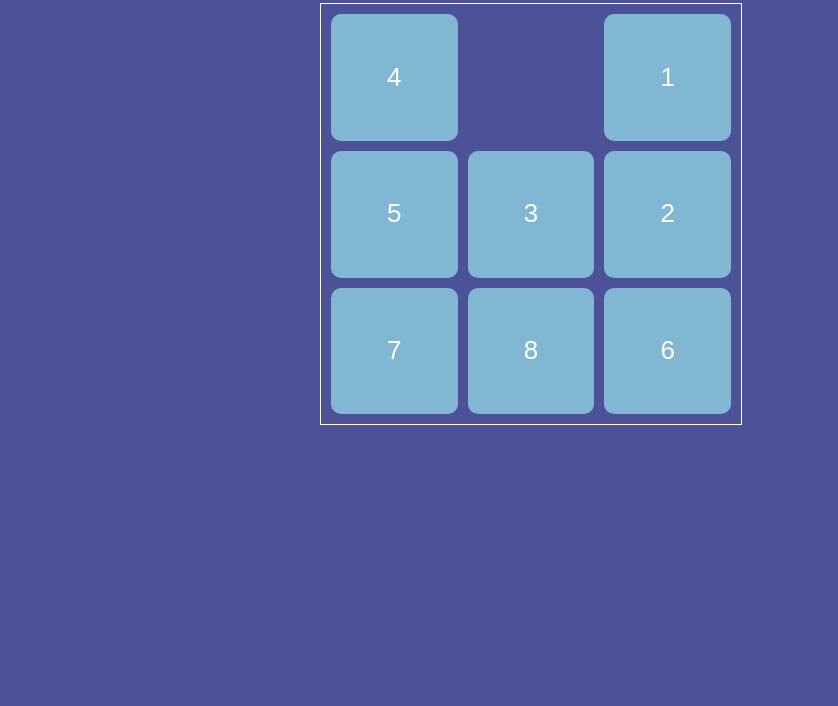
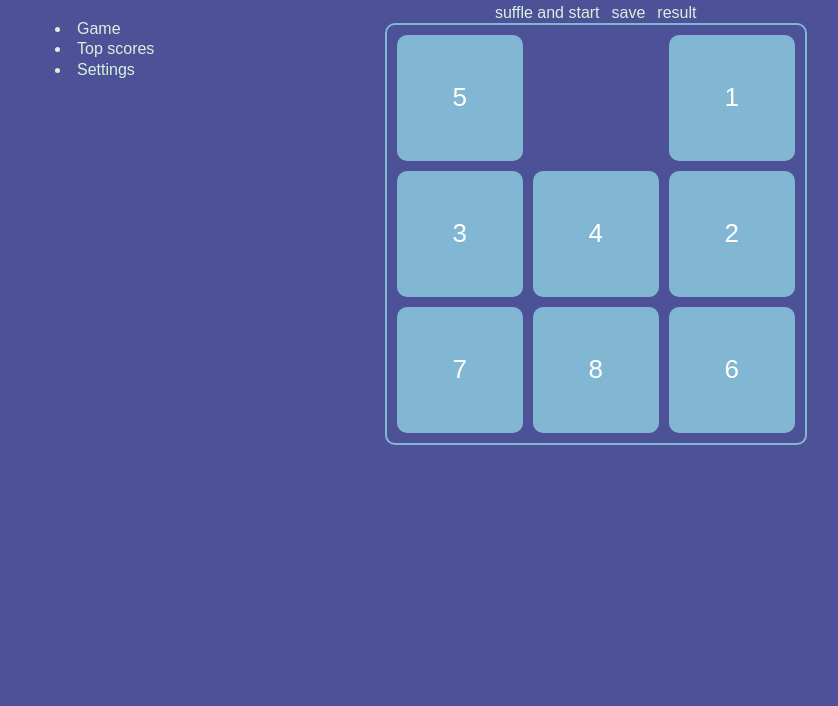
Before and after one commit to Stesho/gem-puzzle, a website built with webpack: page gem-puzzle/src/index.html in a window 1280 px wide. Shown: the part 94-800 px from the top of the page, without its empty margins (109-947 px from the left). Built offline with nearby package versions, Linux system fonts and the light colour scheme.

Commit message:
feat: add pages toggle

```diff
--- a/gem-puzzle/src/index.js
+++ b/gem-puzzle/src/index.js
@@ -1,24 +1,12 @@
 import './index.html';
 import './styles/index.scss';
 import html from './pages/home/home.html';
-import Puzzle from './js/puzzle';
-// import setHandlers from './js/home';
+import { renderHome } from './js/home';
 
 const start = () => {
   const body = document.querySelector('body');
   body.innerHTML = html;
-  const puzzle = new Puzzle(9);
-
-  puzzle.draw();
-  // setHandlers(puzzle.moveCell);
-  const cells = document.querySelectorAll('.canvas__cell');
-
-  for (let i = 0; i < cells.length; i += 1) {
-    cells[i].addEventListener('click', () => {
-      puzzle.moveCell(i);
-      // console.log(puzzle.empty);
-    });
-  }
+  renderHome();
 };
 
 start();
--- a/gem-puzzle/src/js/home.js
+++ b/gem-puzzle/src/js/home.js
@@ -1,3 +1,7 @@
+import game from '../pages/game/game.html';
+import top from '../pages/top/top.html';
+import Puzzle from './puzzle';
+
 const setHandler = (callback) => {
   const cells = document.querySelectorAll('.canvas__cell');
 
@@ -8,4 +12,37 @@ const setHandler = (callback) => {
   }
 };
 
-export default setHandler;
+const renderPage = (page, callback) => {
+  const main = document.querySelector('.page');
+
+  switch (page) {
+    case 'game':
+      main.innerHTML = game;
+      callback();
+      break;
+    case 'top':
+      main.innerHTML = top;
+      break;
+    default:
+      break;
+  }
+};
+
+const renderHome = () => {
+  const buttons = document.querySelectorAll('.menu__list-item button');
+  const main = document.querySelector('.page');
+  const pages = ['game', 'top'];
+  const puzzle = new Puzzle(9);
+  main.innerHTML = game;
+
+  for (let i = 0; i < buttons.length; i += 1) {
+    buttons[i].addEventListener('click', () => {
+      renderPage(pages[i], () => puzzle.draw());
+    });
+  }
+
+  renderPage(pages[0], () => puzzle.draw());
+  setHandler(puzzle.moveCell);
+};
+
+export { setHandler, renderHome };
--- a/gem-puzzle/src/js/puzzle.js
+++ b/gem-puzzle/src/js/puzzle.js
@@ -3,6 +3,7 @@ class Puzzle {
     this.cellCount = cellCount;
     this.emptyIndex = [];
     this.cellArr = this.setCellArr();
+    this.movesCount = 0;
   }
 
   draw() {
@@ -43,7 +44,7 @@ class Puzzle {
   }
 
   shuffle() {
-    const moveCount = 100;
+    const moveCount = 200;
     const min = 0;
     const max = this.cellCount - 1;
 
--- /dev/null
+++ b/gem-puzzle/src/pages/game/game.html
@@ -0,0 +1,11 @@
+<div class="game">
+  <div class="panel">
+    <button class="panel__start">suffle and start</button>
+    <button class="panel__start">save</button>
+    <button class="panel__start">result</button>
+  </div>
+  <div class="canvas-wrapper">
+    <div class="canvas">
+    </div>
+  </div>
+</div>
--- /dev/null
+++ b/gem-puzzle/src/pages/game/game.scss
@@ -0,0 +1,54 @@
+@import '../../styles/var.scss';
+
+.panel {
+  display: flex;
+  justify-content: center;
+}
+
+.canvas-wrapper {
+  display: flex;
+  justify-content: center;
+  width: 100%;
+}
+
+.canvas {
+  display: flex;
+  flex-wrap: wrap;
+  width: 422px;
+  height: 422px;
+  padding: 10px;
+  border: 2px solid $text-color-blue;
+  border-radius: 10px;
+  gap: 10px;
+  &__cell {
+    display: flex;
+    justify-content: center;
+    align-items: center;
+    font-size: 26px;
+    color: #fff;
+    background-color: $text-color-blue;
+    border-radius: 10px;
+    user-select: none;
+    cursor: pointer;
+  }
+  &__emptyCell {
+    visibility: none;
+    background: none;
+  }
+}
+
+.animationPopUp {
+  animation: popUp 0.5s ease;
+}
+
+@keyframes popUp {
+  0% {
+    transform: scale(0.8);
+  }
+  50% {
+    transform: scale(1.1);
+  }
+  100% {
+    transform: scale(1);
+  }
+}
--- a/gem-puzzle/src/pages/home/home.html
+++ b/gem-puzzle/src/pages/home/home.html
@@ -4,15 +4,20 @@
       <h1 class="title">Gem puzzle</h1>
     </header>
     <main class="main">
-      <div class="panel">
-        <button class="panel__start">suffle and start</button>
-        <button class="panel__start">save</button>
-        <button class="panel__start">result</button>
-      </div>
-      <div class="canvas-wrapper">
-        <div class="canvas">
-        </div>
-      </div>
+      <nav class="menu">
+        <ul class="menu__list">
+          <li class="menu__list-item">
+            <button>Game</button>
+          </li>
+          <li class="menu__list-item">
+            <button>Top scores</button>
+          </li>
+          <li class="menu__list-item">
+            <button>Settings</button>
+          </li>
+        </ul>
+      </nav>
+      <div class="page"></div>
     </main>
   </div>
 </div>
--- a/gem-puzzle/src/pages/home/home.scss
+++ b/gem-puzzle/src/pages/home/home.scss
@@ -1,52 +1,15 @@
-@import '../../styles/var.scss';
-
 .wrapper {
   padding: 40px 0;
 }
 
-.canvas-wrapper {
-  display: flex;
-  justify-content: center;
-  width: 100%;
+.header {
+  margin: 0 0 20px 0;
 }
 
-.canvas {
+.main {
   display: flex;
-  flex-wrap: wrap;
-  width: 422px;
-  height: 422px;
-  padding: 10px;
-  border: 1px solid #fff;
-  gap: 10px;
-  &__cell {
-    display: flex;
-    justify-content: center;
-    align-items: center;
-    font-size: 26px;
-    color: #fff;
-    background-color: $text-color-blue;
-    border-radius: 10px;
-    user-select: none;
-    cursor: pointer;
-  }
-  &__emptyCell {
-    visibility: none;
-    background: none;
-  }
 }
 
-.animationPopUp {
-  animation: popUp 0.5s ease;
+.page {
+  flex: 1 auto;
 }
-
-@keyframes popUp {
-  0% {
-    transform: scale(0.8);
-  }
-  50% {
-    transform: scale(1.1);
-  }
-  100% {
-    transform: scale(1);
-  }
-}
--- /dev/null
+++ b/gem-puzzle/src/pages/top/top.html
@@ -0,0 +1,3 @@
+<div>
+  There top score page
+</div>
--- a/gem-puzzle/src/styles/index.scss
+++ b/gem-puzzle/src/styles/index.scss
@@ -1,6 +1,7 @@
 @import './normalize.scss';
 @import './var.scss';
 @import '../pages/home/home.scss';
+@import '../pages/game/game.scss';
 
 body {
   font-family: Arial, Helvetica, sans-serif;
--- a/gem-puzzle/src/styles/var.scss
+++ b/gem-puzzle/src/styles/var.scss
@@ -2,3 +2,5 @@ $bg-color: #4d5198;
 $text-color-blue: #81b7d2;
 $text-color-light-blue: #daf2dc;
 $text-color-pink: #ffcce7;
+
+// $color: #05D9DD;
```
Also changed, not shown: gem-puzzle/src/pages/top/top.scss (added).
